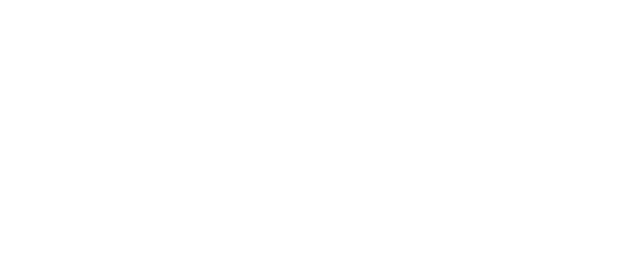
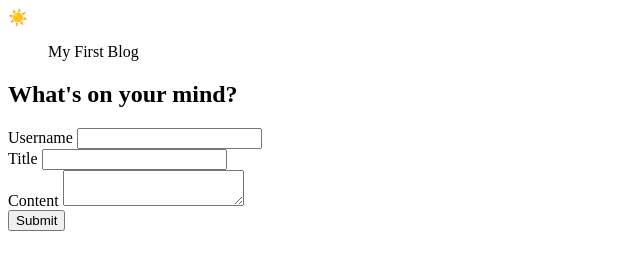
Before and after one commit to sonusubedi-01/personal-blog, a plain HTML site: page index.html in a window 1280 px wide. Shown: the whole page, without its empty margins (0-640 px from the left). Drawn offline with Linux system fonts and the light colour scheme.

Commit message:
create index.html layout

```diff
--- a/index.html
+++ b/index.html
@@ -1,5 +1,6 @@
 <!DOCTYPE html>
 <html lang="en">
+
 <head>
     <meta charset="UTF-8">
     <meta name="viewport" content="width=device-width, initial-scale=1.0">
@@ -7,8 +8,42 @@
     <link rel="stylesheet" href="./assets/css/style.css">
     <link rel="stylesheet" href="./assets/css/form.css">
 </head>
+
 <body>
+    <header>
+        <nav>
+            <span>☀️</span>
+        </nav>
+    </header>
+    <main>
+        <section>
+            <figure>
+                <figcaption>My First Blog</figcaption>
+            </figure>
+        </section>
+        <section>
+            <h1>What's on your mind?</h1>
+            <form>
+                <div>
+                    <label for="username">Username</label>
+                    <input type="text" id="username" name="username" />
+                </div>
+                <div class="input-group">
+                    <label for="title">Title</label>
+                    <input type="text" id="title" name="title" />
+                </div>
+                <div class="input-group">
+                    <label for="content">Content</label>
+                    <textarea id="content" name="content"></textarea>
+                </div>
+                <div class="input-group">
+                    <input type="submit" value="Submit" id="submit-post" />
+                </div>
+            </form>
+        </section>
+    </main>
     <script src="./assets/js/logic.js"></script>
     <script src="./assets/js/form.js"></script>
 </body>
+
 </html>
```
